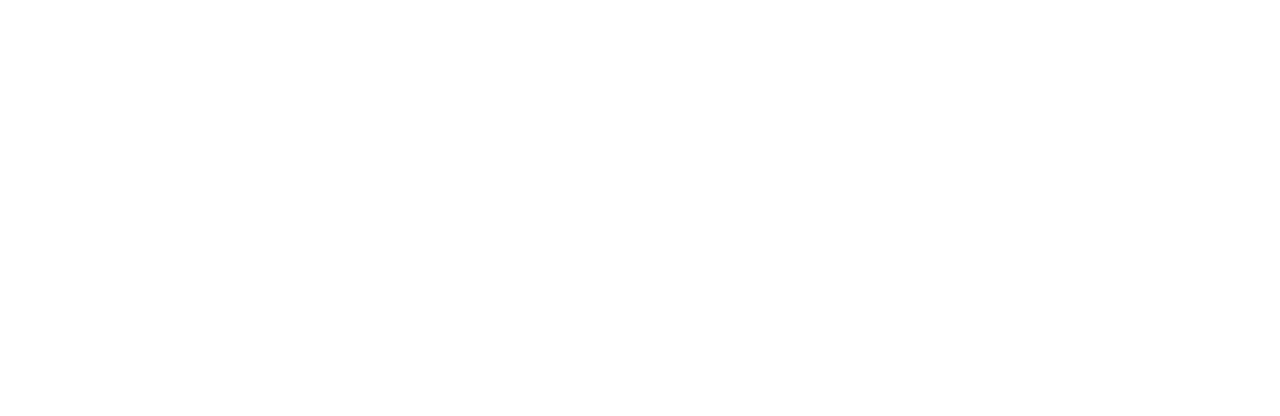
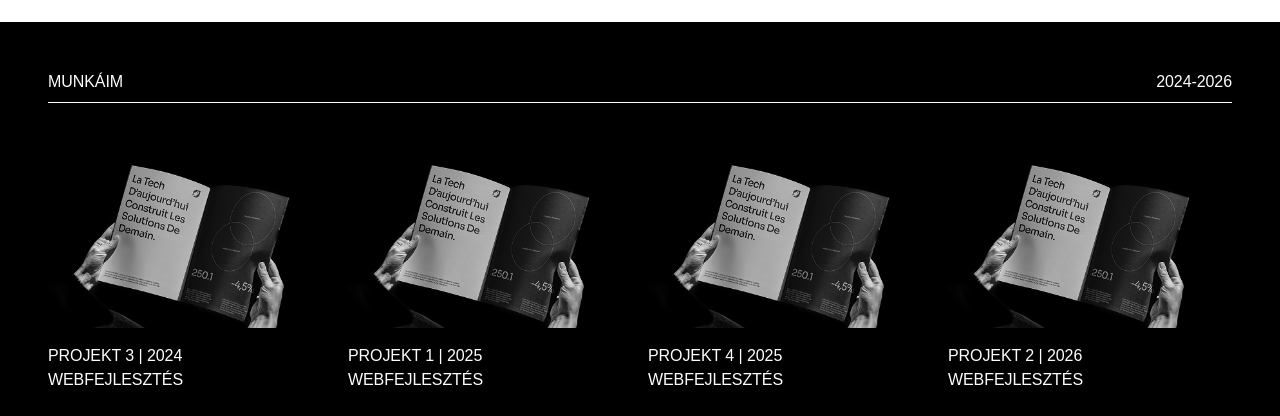
Before and after one commit to bencso/new-portfolio, a Next.js app: page / in a window 1280 px wide. Shown: the part 2347-2763 px from the top of the page. Before the commit the page ends 2216 px from the top, so only its background shows below. Built offline with nearby package versions, Linux system fonts and the light colour scheme; a web font is replaced by a local one.

Commit message:
feat: add OurWorks component to display project works with details and date range

```diff
--- a/app/globals.css
+++ b/app/globals.css
@@ -27,6 +27,7 @@
   --color-destructive: var(--destructive);
   --color-accent-foreground: var(--accent-foreground);
   --color-accent: var(--accent);
+  --color-dark-gray: var(--dark-gray);
   --color-muted-foreground: var(--muted-foreground);
   --color-muted: var(--muted);
   --color-secondary-foreground: var(--secondary-foreground);
@@ -47,7 +48,7 @@
 }
 
 :root {
-  --color-white: #FEFEFE;
+  --color-white: #fefefe;
   --dark-gray: #575757;
   --radius: 0.625rem;
   --background: oklch(1 0 0);
@@ -56,7 +57,7 @@
   --card-foreground: oklch(0.145 0 0);
   --popover: oklch(1 0 0);
   --popover-foreground: oklch(0.145 0 0);
-  --primary: #FF6200;
+  --primary: #ff6200;
   --primary-foreground: oklch(0.985 0 0);
   --secondary: oklch(0.97 0 0);
   --secondary-foreground: oklch(0.205 0 0);
@@ -129,17 +130,13 @@
 h4 {
   font-size: 16px;
   font-weight: 500;
-  line-height: 27px;
   letter-spacing: -0.005em;
   width: 100%;
-  padding-bottom: 2px;
-  color: var(--dark-gray);
-  border-bottom: 1px solid var(--dark-gray);
 }
 
-h3{
+h3 {
   color: var(--dark-gray);
-    font-size: 16px;
+  font-size: 16px;
   font-weight: 500;
   line-height: 27px;
   letter-spacing: -0.005em;
@@ -147,7 +144,7 @@
   text-align: center;
 }
 
-h2{
+h2 {
   font-size: 72px;
   line-height: 0.8;
   color: var(--primary);
--- a/app/page.tsx
+++ b/app/page.tsx
@@ -1,11 +1,13 @@
 import AboutMe from "@/sections/aboutMe";
 import Services from "@/sections/services";
+import OurWorks from "@/sections/works";
 
 export default function Home() {
   return (
-  <main className="px-12 gap-32 flex flex-col select-none">
+  <main className="gap-32 flex flex-col select-none">
     <AboutMe/>
     <Services/>
+    <OurWorks/>
   </main>
   );
 }
--- /dev/null
+++ b/components/ui/StaggeredText.tsx
@@ -0,0 +1,229 @@
+"use client";
+import * as React from "react";
+
+import { cn } from "@/lib/utils";
+import { HTMLMotionProps, motion } from "framer-motion";
+
+export type StaggerDirection = "start" | "middle" | "end";
+
+export interface StaggerOptions {
+  direction?: StaggerDirection;
+  staggerValue?: number;
+  totalItems: number;
+  index: number;
+}
+
+export interface SplitTextResult {
+  words: string[];
+  characters: string[];
+  wordCount: number;
+  characterCount: number;
+}
+
+export function setStaggerDirection({
+  direction = "start",
+  staggerValue = 0.02,
+  totalItems,
+  index,
+}: StaggerOptions): number {
+  switch (direction) {
+    case "start":
+      return index * staggerValue;
+
+    case "middle":
+      const middleIndex = Math.floor(totalItems / 2);
+      return Math.abs(index - middleIndex) * staggerValue;
+
+    case "end":
+      return (totalItems - 1 - index) * staggerValue;
+
+    default:
+      return 0;
+  }
+}
+export function splitText(text: string): SplitTextResult {
+  if (!text?.trim()) {
+    return {
+      words: [],
+      characters: [],
+      wordCount: 0,
+      characterCount: 0,
+    };
+  }
+
+  const words = text.split(" ").map((word) => word.concat(" "));
+
+  const characters = words.map((word) => word.split("")).flat(1);
+
+  return {
+    words,
+    characters,
+    wordCount: words.length,
+    characterCount: characters.length,
+  };
+}
+export type AnimationT =
+  | "left"
+  | "right"
+  | "top"
+  | "bottom"
+  | "z"
+  | "blur"
+  | undefined;
+
+export function useAnimationVariants(animation?: AnimationT) {
+  return React.useMemo(
+    () => ({
+      hidden: {
+        x: animation === "left" ? "-100%" : animation === "right" ? "100%" : 0,
+        y: animation === "top" ? "-100%" : animation === "bottom" ? "100%" : 0,
+        scale: animation === "z" ? 0 : 1,
+        filter: animation === "blur" ? "blur(10px)" : "blur(0px)",
+        opacity: 0,
+      },
+      visible: {
+        x: 0,
+        y: 0,
+        scale: 1,
+        filter: "blur(0px)",
+        opacity: 1,
+      },
+    }),
+    [animation]
+  );
+}
+
+interface TextStaggerHoverProps extends React.HTMLAttributes<HTMLElement> {
+  as?: React.ElementType;
+}
+
+interface TextStaggerHoverContextValue {
+  isMouseIn: boolean;
+}
+const TextStaggerHoverContext = React.createContext<
+  TextStaggerHoverContextValue | undefined
+>(undefined);
+function useTextStaggerHoverContext() {
+  const context = React.useContext(TextStaggerHoverContext);
+  if (!context) {
+    throw new Error(
+      "useTextStaggerHoverContext must be used within an TextStaggerHoverContextProvider"
+    );
+  }
+  return context;
+}
+
+export const TextStaggerHover = ({
+  as: Component = "span",
+  children,
+  className,
+  ...props
+}: TextStaggerHoverProps) => {
+  const [isMouseIn, setIsMouseIn] = React.useState<boolean>(false);
+  const handleMouse = () => setIsMouseIn((prevState) => !prevState);
+
+  return (
+    <TextStaggerHoverContext.Provider value={{ isMouseIn }}>
+      <Component
+        className={cn("relative inline-block overflow-hidden", className)}
+        {...props}
+        onMouseEnter={handleMouse}
+        onMouseLeave={handleMouse}
+      >
+        {children}
+      </Component>
+    </TextStaggerHoverContext.Provider>
+  );
+};
+interface TextStaggerHoverContentProps extends HTMLMotionProps<"span"> {
+  animation?: AnimationT;
+  staggerDirection?: StaggerDirection;
+}
+export const TextStaggerHoverActive = ({
+  animation,
+  staggerDirection = "start",
+  children,
+  className,
+  transition,
+  ...props
+}: TextStaggerHoverContentProps) => {
+  const { characters, characterCount } = splitText(String(children));
+  const animationVariants = useAnimationVariants(animation);
+  const { isMouseIn } = useTextStaggerHoverContext();
+  return (
+    <span className={cn("inline-block text-nowrap", className)}>
+      {characters.map((char, index) => {
+        const staggerDelay = setStaggerDirection({
+          direction: staggerDirection,
+          totalItems: characterCount,
+          index,
+        });
+        return (
+          <motion.span
+            className="inline-block"
+            key={`${char}-${index}`}
+            variants={animationVariants}
+            animate={isMouseIn ? "hidden" : "visible"}
+            transition={{
+              delay: staggerDelay,
+              ease: [0.25, 0.46, 0.45, 0.94],
+              duration: 0.3,
+              ...transition,
+            }}
+            {...props}
+          >
+            {char}
+            {char === " " && index < characters.length - 1 && <>&nbsp;</>}
+          </motion.span>
+        );
+      })}
+    </span>
+  );
+};
+
+export const TextStaggerHoverHidden = ({
+  animation,
+  staggerDirection = "start",
+  children,
+  className,
+  transition,
+  ...props
+}: TextStaggerHoverContentProps) => {
+  const { characters, characterCount } = splitText(String(children));
+  const animationVariants = useAnimationVariants(animation);
+  const { isMouseIn } = useTextStaggerHoverContext();
+  return (
+    <span
+      className={cn(
+        "inline-block absolute left-0 top-0 text-nowrap",
+        className
+      )}
+    >
+      {characters.map((char, index) => {
+        const staggerDelay = setStaggerDirection({
+          direction: staggerDirection,
+          totalItems: characterCount,
+          index,
+        });
+        return (
+          <motion.span
+            className="inline-block"
+            key={`${char}-${index}`}
+            variants={animationVariants}
+            animate={isMouseIn ? "visible" : "hidden"}
+            transition={{
+              delay: staggerDelay,
+              ease: [0.25, 0.46, 0.45, 0.94],
+              duration: 0.3,
+              ...transition,
+            }}
+            {...props}
+          >
+            {char}
+            {char === " " && index < characters.length - 1 && <>&nbsp;</>}
+          </motion.span>
+        );
+      })}
+    </span>
+  );
+};
--- a/sections/aboutMe.tsx
+++ b/sections/aboutMe.tsx
@@ -2,7 +2,7 @@
 
 export default function AboutMe() {
   return (
-    <section className="gap-12 flex flex-col">
+    <section className="gap-12 px-12 flex flex-col">
         <h3 className="uppercase">Rólam</h3>
       <TextScrollBase
       className="w-full max-w-3xl mx-auto text-[24px]/[28px] font-semibold"
--- a/sections/services.tsx
+++ b/sections/services.tsx
@@ -3,8 +3,8 @@
 
 export default function Services() {
   return (
-    <section className="gap-2 flex flex-col">
-      <h4 className="uppercase sticky top-0 pt-4 z-50 -mb-2 bg-white pb-4">Szolgáltatásaim</h4>
+    <section className="gap-2 px-12 flex flex-col">
+      <h4 className="uppercase pb-2 sticky top-0 pt-4 z-50 -mb-2  border-b border-[#575757] bg-white">Szolgáltatásaim</h4>
       <ServicesStack/>
     </section>
   );
--- /dev/null
+++ b/sections/works.tsx
@@ -0,0 +1,90 @@
+import { TextStaggerHover } from "@/components/ui/StaggeredText";
+
+interface Work {
+  title: string;
+  year: number | Date;
+  role: string;
+  img: string;
+}
+
+const works: Work[] = [
+  {
+    title: "PROJEKT 1",
+    year: 2025,
+    role: "Webfejlesztés",
+    img: "/projects/testproject.png",
+  },
+  {
+    title: "PROJEKT 2",
+    year: 2026,
+    role: "Webfejlesztés",
+    img: "/projects/testproject.png",
+  },
+  {
+    title: "PROJEKT 3",
+    year: 2024,
+    role: "Webfejlesztés",
+    img: "/projects/testproject.png",
+  },
+  {
+    title: "PROJEKT 4",
+    year: 2025,
+    role: "Webfejlesztés",
+    img: "/projects/testproject.png",
+  },
+];
+
+export default function OurWorks() {
+  const { minDate, maxDate } = {
+    minDate: works.sort((a, b) => {
+      return typeof a.year === "number" && typeof b.year === "number"
+        ? a.year - b.year
+        : a.year instanceof Date && b.year instanceof Date
+        ? a.year.getTime() - b.year.getTime()
+        : 0;
+    })[0].year,
+    maxDate: works.sort((a, b) => {
+      return typeof a.year === "number" && typeof b.year === "number"
+        ? b.year - a.year
+        : a.year instanceof Date && b.year instanceof Date
+        ? b.year.getTime() - a.year.getTime()
+        : 0;
+    })[0].year,
+  };
+
+  return (
+    <section className="gap-2 px-12 py-12 flex flex-col bg-black">
+      <div className="border-b pb-2 border-white flex-row flex">
+        <h4 className="uppercase text-white">Munkáim</h4>
+        <h4 className="uppercase text-white text-end">
+          {minDate.toString()}-{maxDate.toString()}
+        </h4>
+      </div>
+      <div className="grid grid-cols-4 gap-4 pt-12">
+        {works
+          .sort((a, b) => {
+            return typeof a.year === "number" && typeof b.year === "number"
+              ? a.year - b.year
+              : a.year instanceof Date && b.year instanceof Date
+              ? a.year.getTime() - b.year.getTime()
+              : 0;
+          })
+          .map((work, index) => {
+            return (
+              <div key={index} className="gap-4 flex flex-col">
+                <img src={work.img} />
+                <div className="gap-0 flex flex-col">
+                  <h4 className="uppercase mb-0 mt-0 pt-0 pb-0 text-white">
+                    {work.title} | {work.year.toString()}
+                  </h4>
+                  <h4 className="uppercase mb-0 mt-0 pt-0 pb-0 text-white">
+                    {work.role}
+                  </h4>
+                </div>
+              </div>
+            );
+          })}
+      </div>
+    </section>
+  );
+}
```
Also changed, not shown: components/ui/ScrollStack.tsx (+30 -10 lines), public/projects/testproject.png (added).
